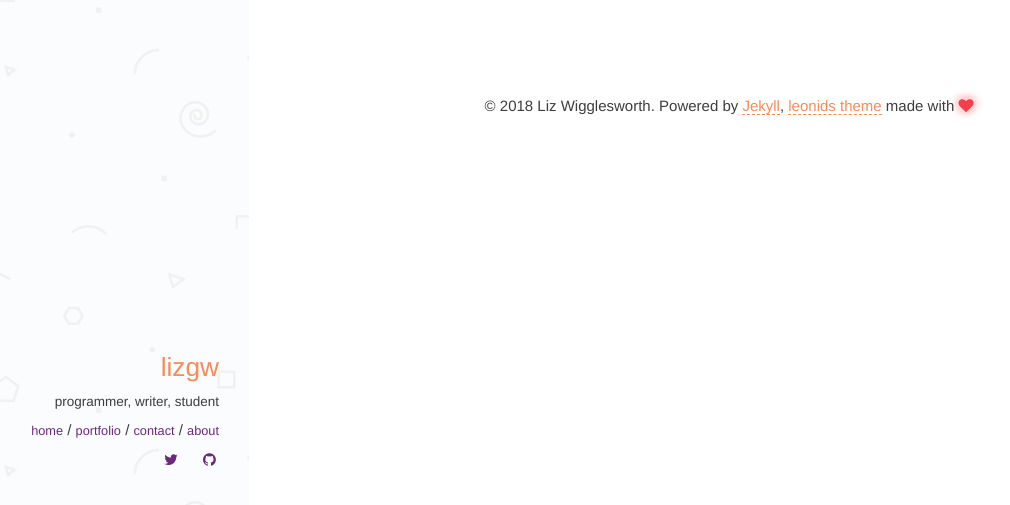
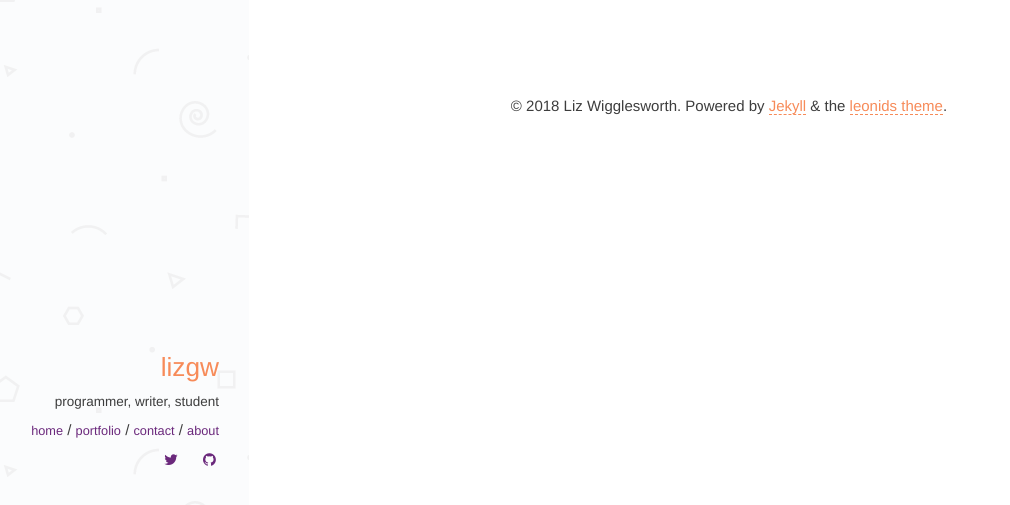
Before and after one commit to gh0staria/gh0staria.github.io, a Jekyll site: the page built from index.html, in a window 1280 px wide. Shown: the top 505 px of the page, without its empty margins (71-1081 px from the left). Built offline with Jekyll 4.4.1, drawn with Linux system fonts in a browser that asks for light colours; some web fonts are replaced.

Commit message:
Tweak footer message

```diff
--- a/_includes/footer.html
+++ b/_includes/footer.html
@@ -1,3 +1,3 @@
 <footer>
-  &copy; {{ site.time | date: '%Y' }} {{ site.owner.name }}. Powered by <a href="http://jekyllrb.com/">Jekyll</a>, <a href="http://github.com/renyuanz/leonids/">leonids theme</a> made with <i class="fa fa-heart heart-icon"></i>
+  &copy; {{ site.time | date: '%Y' }} {{ site.owner.name }}. Powered by <a href="http://jekyllrb.com/">Jekyll</a> & the <a href="http://github.com/renyuanz/leonids/">leonids theme</a>.
 </footer>
```
